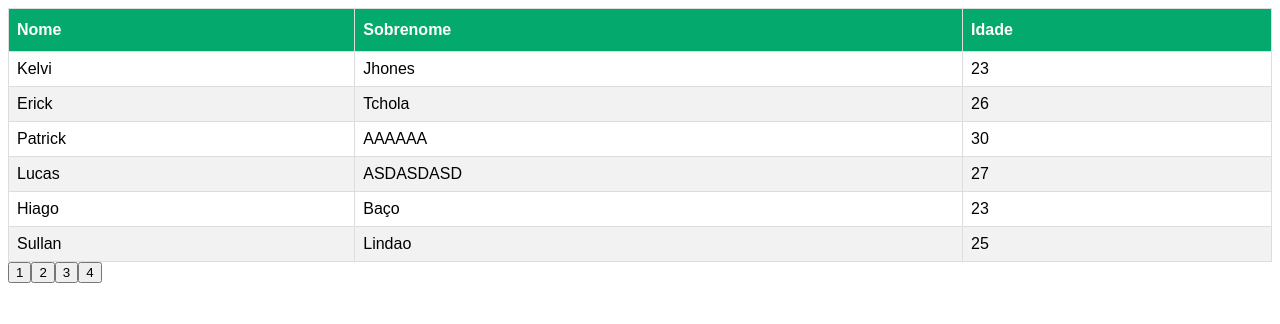
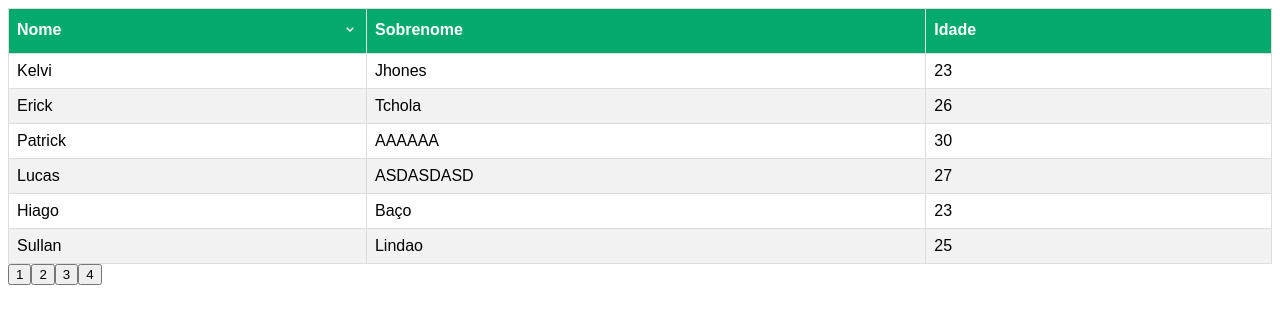
Before and after one commit to KelviPascoal/projeto-components-react, a React (Create React App) app: page / in a window 1280 px wide. Both pictures are taken after a click on the element "Nome". Shown: the top 324 px of the page. Built offline with nearby package versions, Linux system fonts and the light colour scheme.

Commit message:
feat: adiciona seta pra direcionar o tipo de sort

```diff
--- a/package.json
+++ b/package.json
@@ -12,6 +12,7 @@
     "@types/react-dom": "^17.0.0",
     "react": "^17.0.2",
     "react-dom": "^17.0.2",
+    "react-icons": "^4.3.1",
     "react-scripts": "4.0.3",
     "styled-components": "^5.3.3",
     "typescript": "^4.1.2",
--- a/src/components/Table/index.tsx
+++ b/src/components/Table/index.tsx
@@ -2,7 +2,7 @@ import { useState } from 'react'
 import { Pagination } from './Pagination'
 import * as S from './styles'
 import { SortProps, TableProps } from './types'
-
+import { BiChevronDown, BiChevronUp } from 'react-icons/bi'
 
 
 export function Table({ columns, data, handleSort, pagination: { handlePagination, pageSize, total } }: TableProps) {
@@ -24,7 +24,13 @@ export function Table({ columns, data, handleSort, pagination: { handlePaginatio
                                     ? onSorting({ property: column.property, direction: 'desc' })
                                     : onSorting({ property: column.property, direction: 'asc' })
                             }}>
-                                {column.title}
+                                <div>
+                                    <span>{column.title}</span>
+
+                                    {sorting.direction === 'asc' && <span style={{ opacity: sorting.property === column.property ? 1 : 0 }}><BiChevronDown /></span>}
+                                    {sorting.direction === 'desc' && <span style={{ opacity: sorting.property === column.property ? 1 : 0 }}><BiChevronUp /></span>}
+
+                                </div>
                             </th>
                         ))}
                     </tr>
--- a/src/components/Table/styles.ts
+++ b/src/components/Table/styles.ts
@@ -9,6 +9,11 @@ export const Table = styled.table`
 td, th {
   border: 1px solid #ddd;
   padding: 8px;
+
+  div {
+    display: flex;
+    justify-content: space-between;
+  }
 }
 
 tr:nth-child(even){background-color: #f2f2f2;}
```
Also changed, not shown: 1 other file (tests, documents, lock files or other folders).
